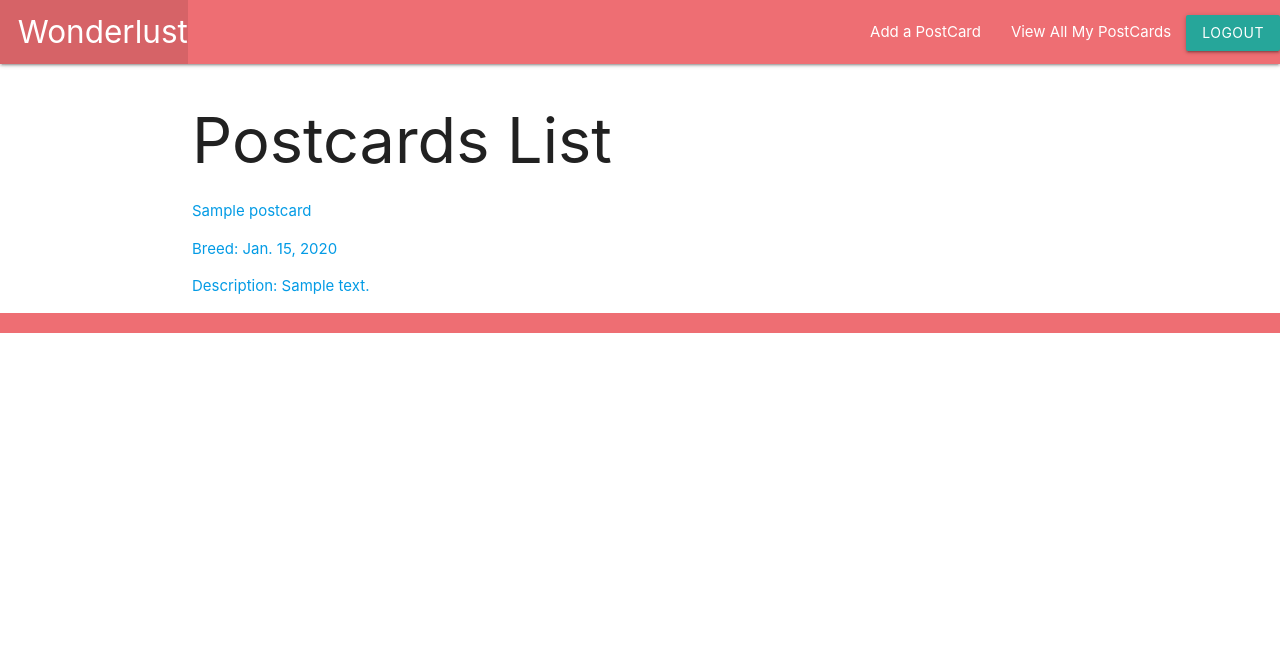
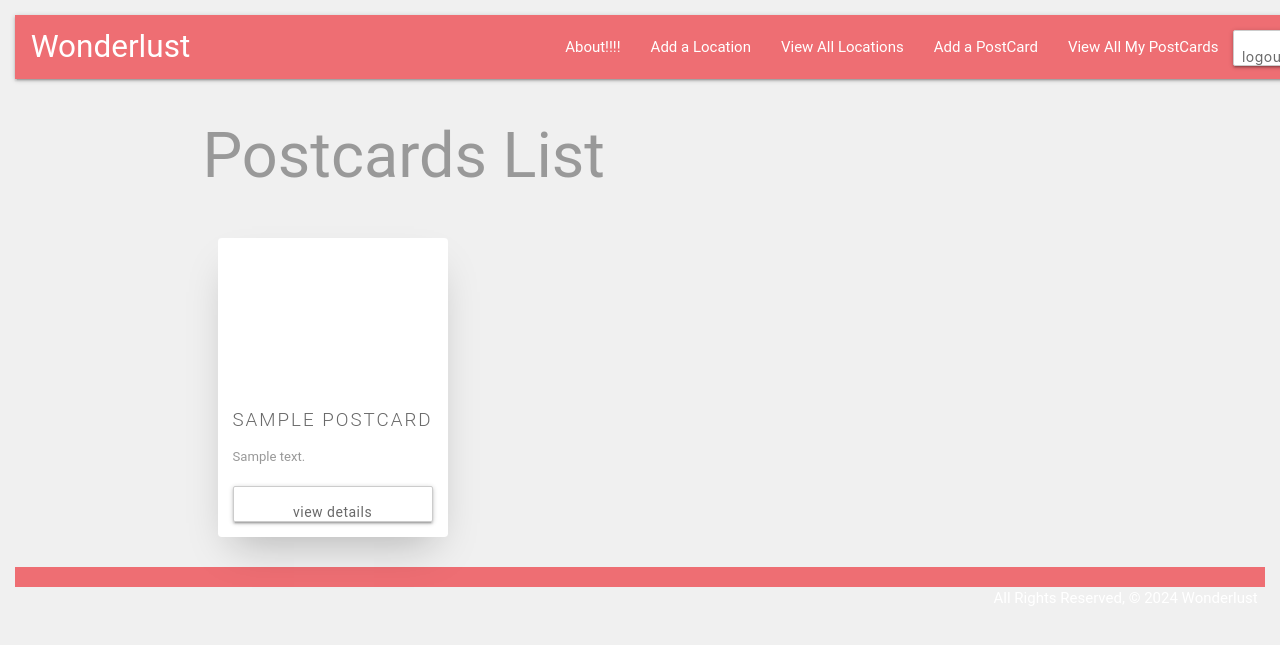
Before and after one commit to simon01092023/wonderlust, a Django app: page /postcards/ in a window 1280 px wide. Shown: the top 645 px of the page. Run offline with Django 4.2, Linux system fonts and the light colour scheme; a user stored in the database is signed in; tables that the repository leaves empty hold one stand-in row (values such as "Sample post").

Commit message:
add styling and photo functionalities

```diff
--- a/main_app/admin.py
+++ b/main_app/admin.py
@@ -1,6 +1,7 @@
 from django.contrib import admin
-from .models import PostCard, Location
+from .models import PostCard, Location, Photo
 # Register your models here.
 
 admin.site.register(PostCard)
 admin.site.register(Location)
+admin.site.register(Photo)
--- a/main_app/models.py
+++ b/main_app/models.py
@@ -5,10 +5,14 @@ from django.core.validators import MinValueValidator, MaxValueValidator
 
 class Location(models.Model):
     name = models.CharField(max_length=100)
-    # latitude = models.FloatField(max_length=90)
-    # longitude = models.FloatField(max_length=180)
-    latitude = models.FloatField(validators=[MinValueValidator(-90),MaxValueValidator(90)])
-    longitude = models.FloatField(validators=[MinValueValidator(-180),MaxValueValidator(180)])
+    zipcode = models.CharField(max_length=200,blank=True, null=True)
+    city = models.CharField(max_length=200,blank=True, null=True)
+    country = models.CharField(max_length=200,blank=True, null=True)
+    address = models.CharField(max_length=200,blank=True, null=True)
+    created_at = models.DateTimeField(auto_now_add=True,blank=True, null=True)
+    edited_at = models.DateTimeField(auto_now=True)
+    # latitude = models.FloatField(validators=[MinValueValidator(-90),MaxValueValidator(90)])
+    # longitude = models.FloatField(validators=[MinValueValidator(-180),MaxValueValidator(180)])
     def __str__(self):
         return self.name
 
@@ -33,7 +37,7 @@ class PostCard(models.Model):
 
 class Photo(models.Model):
     url = models.CharField(max_length=200)
-    PostCard = models.ForeignKey(PostCard, on_delete=models.CASCADE)
+    postcard = models.ForeignKey(PostCard, on_delete=models.CASCADE)
 
     def __str__(self):
-        return f"Photo for PostCard_id: {self.PostCard_id} @{self.url}"
+        return f"Photo for postcard_id: {self.postcard_id} @{self.url}"
--- /dev/null
+++ b/main_app/static/css/style.css
@@ -0,0 +1,136 @@
+
+:root {
+    --gray-darker: #444444;
+    --gray-dark: #696969;
+    --gray: #999999;
+    --gray-light: #cccccc;
+    --gray-lighter: #ececec;
+    --gray-lightest: #f0f0f0;
+  }
+
+  *,
+  *::before,
+  *::after {
+    box-sizing: border-box;
+  }
+
+  html {
+    background-color: var(--gray-lightest);
+  }
+
+  body {
+    color: var(--gray);
+    font-family: 'Roboto', 'Helvetica Neue', Helvetica, Arial, sans-serif;
+    font-style: normal;
+    font-weight: 400;
+    letter-spacing: 0;
+    padding: 1rem;
+    text-rendering: optimizeLegibility;
+    -webkit-font-smoothing: antialiased;
+    -moz-osx-font-smoothing: grayscale;
+    -moz-font-feature-settings: "liga" on;
+  }
+
+  img {
+    height: auto;
+    max-width: 100%;
+    vertical-align: middle;
+  }
+
+  .btn {
+    background-color: white;
+    border: 1px solid var(--gray-light);
+    color: var(--gray-dark);
+    padding: 0.5rem;
+    text-transform: lowercase;
+  }
+
+  .btn--block {
+    display: block;
+    width: 100%;
+  }
+
+  .cards {
+    display: flex;
+    flex-wrap: wrap;
+    list-style: none;
+    margin: 0;
+    padding: 0;
+  }
+
+  .cards__item {
+    display: flex;
+    padding: 1rem;
+    width:100%;
+  }
+
+  @media(min-width: 40rem) {
+    .cards__item {
+      width: 50%;
+    }
+  }
+
+  @media(min-width: 56rem) {
+    .cards__item {
+      width: 33.3333%;
+    }
+  }
+
+  .card {
+    background-color: white;
+    border-radius: 0.25rem;
+    box-shadow: 0 20px 40px -14px rgba(0,0,0,0.25);
+    display: flex;
+    flex-direction: column;
+    overflow: hidden;
+  }
+
+  .card:hover .card__image {
+    filter: contrast(100%);
+  }
+
+  .card__content {
+    display: flex;
+    flex: 1 1 auto;
+    flex-direction: column;
+    padding: 1rem;
+  }
+
+  .card__image {
+    background-position: center center;
+    background-repeat: no-repeat;
+    background-size: cover;
+    border-top-left-radius: 0.25rem;
+    border-top-right-radius: 0.25rem;
+    filter: contrast(70%);
+    overflow: hidden;
+    position: relative;
+    transition: filter 0.5s cubic-bezier(.43,.41,.22,.91);
+  }
+
+  .card__image::before {
+    content: "";
+    display: block;
+    padding-top: 56.25%; /
+  }
+
+  @media(min-width: 40rem) {
+    .card__image::before {
+      padding-top: 66.6%;
+    }
+  }
+
+  .card__title {
+    color: var(--gray-dark);
+    font-size: 1.25rem;
+    font-weight: 300;
+    letter-spacing: 2px;
+    text-transform: uppercase;
+  }
+
+  .card__text {
+    flex: 1 1 auto;
+    font-size: 0.875rem;
+    line-height: 1.5;
+    margin-bottom: 1.25rem;
+  }
--- a/main_app/templates/base.html
+++ b/main_app/templates/base.html
@@ -1,3 +1,4 @@
+{% load static %}
 <!DOCTYPE html>
 <html lang="en">
   <head>
@@ -5,10 +6,10 @@
     <meta name="viewport" content="width=device-width, initial-scale=1.0" />
     <meta http-equiv="X-UA-Compatible" content="ie=edge" />
     <title>Wonderlust</title>
-    <link
-      rel="stylesheet"
-      href="https://cdnjs.cloudflare.com/ajax/libs/materialize/1.0.0/css/materialize.min.css"
-    />
+    <link rel="stylesheet" href="https://cdnjs.cloudflare.com/ajax/libs/materialize/1.0.0/css/materialize.min.css">
+  <link rel="stylesheet" href="{% static 'css/style.css' %}">
+  <script src="https://cdnjs.cloudflare.com/ajax/libs/materialize/1.0.0/js/materialize.min.js"></script>
+
   </head>
   <body>
     <header class="navbar-fixed">
@@ -20,7 +21,13 @@
             </li>
           </ul>
           <ul class="right">
+
             {% if user.is_authenticated %}
+
+            <li><a href="/about">About!!!!</a></li>
+            <li><a href="{% url 'locations_create' %}">Add a Location</a></li>
+          <li><a href="{% url 'location_index' %}">View All Locations</a></li>
+
             <li><a href="{% url 'postcards_create' %}">Add a PostCard</a></li>
 
             <li><a href="{% url 'index' %}">View All My PostCards</a></li>
--- a/main_app/templates/postcards/index.html
+++ b/main_app/templates/postcards/index.html
@@ -1,19 +1,25 @@
 {% extends 'base.html' %}
 {% block content %}
 
-<h1>Postcards List</h1>
 
-{% for postcard in postcards %}
-<a href="{% url 'detail' postcard.id %}">
-    <div class="card-content">
-      <span class="card-title">{{ postcard.title }}</span>
-      <p>Breed: {{ postcard.date }}</p>
-      <p>Description: {{ postcard.content }}</p>
-      {% if postcard.locations > 0 %}
-      {% endif %}
-    </div>
-    </a>
-  </div>
-{% endfor %}
+    <h1>Postcards List</h1>
+    <ul class="cards">
+        {% for postcard in postcards %}
+        <li class="cards__item">
+            <div class="card">
+
+
+                <div class="card__image card__image--fence" style="background-image: url('{{ postcard.image_url }}');"></div>
+                <div class="card__content">
+                    <div class="card__title">{{ postcard.title }}</div>
+                    <p class="card__text">{{ postcard.content|truncatechars:150 }}</p>
+
+                    <a href="{% url 'detail' postcard.id %}" class="btn btn--block card__btn">View Details</a>
+                </div>
+            </div>
+        </li>
+        {% endfor %}
+    </ul>
+</div>
 
 {% endblock %}
--- a/main_app/urls.py
+++ b/main_app/urls.py
@@ -7,11 +7,13 @@ urlpatterns = [
     path('about/', views.about, name='about'),
     path('postcards/', views.postcards_index, name='index'),
     path('postcards/<int:postcard_id>/', views.postcards_detail, name='detail'),
-    path('postcards/create/', views.PostCardCreate.as_view(),
-         name='postcards_create'),
-    path('postcards/<int:pk>/update/',
-         views.PostCardUpdate.as_view(), name='postcards_update'),
-    path('postcards/<int:pk>/delete/',
-         views.PostCardDelete.as_view(), name='postcards_delete'),
-    path('accounts/signup/', views.signup, name='signup'),
+    path('postcards/create/', views.PostCardCreate.as_view(), name='postcards_create'),
+    path('postcards/<int:pk>/update/', views.PostCardUpdate.as_view(), name='postcards_update'),
+    path('postcards/<int:pk>/delete/', views.PostCardDelete.as_view(), name='postcards_delete'),
+    path('postcards/<int:postcard_id>/assoc_location/<int:location_id>/', views.assoc_location, name='assoc_location'),
+    path('postcards/<int:postcard_id>/add_photo/', views.add_photo, name='add_photo'),
+    path('locations/create/', views.LocationCreate.as_view(), name='locations_create'),
+    path('locations/', views.LocationList.as_view(), name='location_index'),
+    path('locations/<int:pk>/', views.LocationDetail.as_view(), name='locations_detail'),
+    path('accounts/signup/', views.signup, name='signup')
 ]
--- a/main_app/views.py
+++ b/main_app/views.py
@@ -1,7 +1,12 @@
+
+import uuid
+import boto3
+import os
 from django.shortcuts import render, redirect
-from .models import PostCard
+from .models import PostCard, Location, Photo
 
 from django.views.generic.edit import CreateView, UpdateView, DeleteView
+from django.views.generic import ListView, DetailView
 
 # Login
 from django.contrib.auth import login
@@ -30,9 +35,31 @@ def signup(request):
 		'form': form
 	})
 
+def add_photo(request, postcard_id):
+    # photo-file will be the "name" attribute on the <input type="file">
+    photo_file = request.FILES.get('photo-file', None)
+    if photo_file:
+        s3 = boto3.client('s3')
+        # need a unique "key" for S3 / needs image file extension too
+        key = uuid.uuid4().hex[:6] + photo_file.name[photo_file.name.rfind('.'):]
+        # just in case something goes wrong
+        try:
+            bucket = os.environ['S3_BUCKET']
+            s3.upload_fileobj(photo_file, bucket, key)
+
+            url = f"{os.environ['S3_BASE_URL']}{bucket}/{key}"
+
+            Photo.objects.create(url=url, postcard_id=postcard_id)
+        except Exception as e:
+            print('An error occurred uploading file to S3')
+            print(e)
+    return redirect('detail', postcard_id=postcard_id)
+
+
+
 class PostCardCreate(LoginRequiredMixin, CreateView):
   model = PostCard
-  fields = '__all__'
+  fields = ['title', 'date', 'content', 'locations']
 
 class PostCardUpdate(LoginRequiredMixin, UpdateView):
   model = PostCard
@@ -66,3 +93,19 @@ def postcards_index(request):
 def postcards_detail(request, postcard_id):
   postcard = PostCard.objects.get(id=postcard_id)
   return render(request, 'postcards/detail.html', { 'postcard': postcard })
+
+
+def assoc_location(request, postcard_id, location_id):
+  PostCard.objects.get(id=postcard_id).locations.add(location_id)
+  return redirect('detail', postcard_id=postcard_id)
+
+
+class LocationList(ListView):
+    model = Location
+
+class LocationDetail(DetailView):
+    model = Location
+
+class LocationCreate(CreateView):
+    model = Location
+    fields = '__all__'
```
Also changed, not shown: main_app/templates/main_app/location_detail.html (+20 -0 lines), main_app/templates/main_app/location_form.html (+19 -0 lines), main_app/templates/main_app/location_list.html (+25 -0 lines), main_app/templates/postcards/detail.html (+34 -1 lines), wonderlust/forms.py (added, +9 -0 lines), wonderlust/settings.py (+7 -0 lines), main_app/migrations/0002_rename_postcard_photo_postcard.py (added), main_app/migrations/0003_remove_location_latitude_remove_location_longitude_and_more.py (added).
